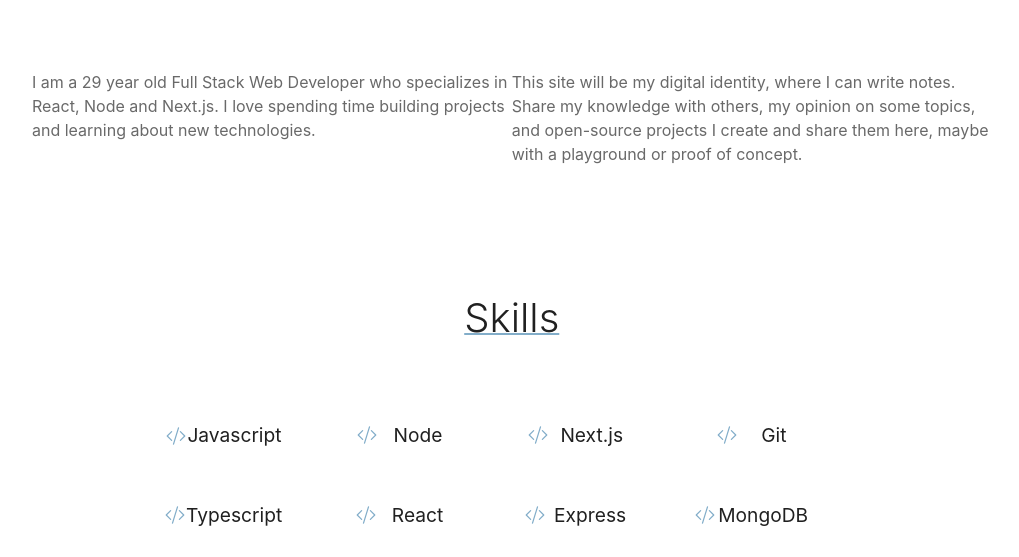
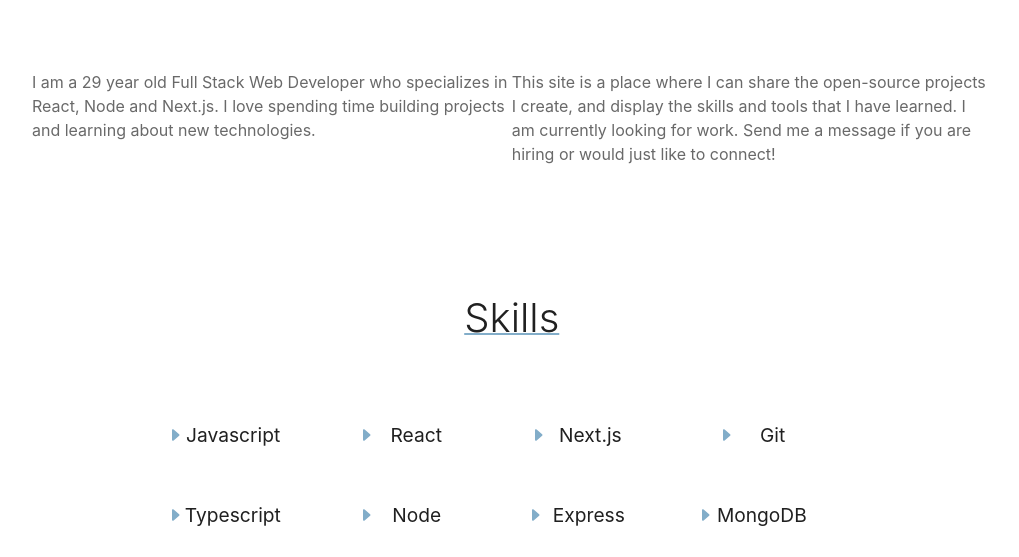
Before and after one commit to the-rabblerouser/portfolio, a Next.js app: page / in a window 1280 px wide. Shown: the part 395-952 px from the top of the page, without its empty margins (103-1122 px from the left). Built offline with nearby package versions, Linux system fonts and the light colour scheme.

Commit message:
skills icon updated. About me section updated

```diff
--- a/components/Icons.js
+++ b/components/Icons.js
@@ -1,12 +1,12 @@
 export const Check = () => (
 	<svg
 		xmlns="http://www.w3.org/2000/svg"
-		width="20"
-		height="20"
+		width="16"
+		height="16"
 		fill="var(--accent-color)"
-		className="bi bi-code-slash"
+		class="bi bi-caret-right-fill"
 		viewBox="0 0 16 16">
-		<path d="M10.478 1.647a.5.5 0 1 0-.956-.294l-4 13a.5.5 0 0 0 .956.294l4-13zM4.854 4.146a.5.5 0 0 1 0 .708L1.707 8l3.147 3.146a.5.5 0 0 1-.708.708l-3.5-3.5a.5.5 0 0 1 0-.708l3.5-3.5a.5.5 0 0 1 .708 0zm6.292 0a.5.5 0 0 0 0 .708L14.293 8l-3.147 3.146a.5.5 0 0 0 .708.708l3.5-3.5a.5.5 0 0 0 0-.708l-3.5-3.5a.5.5 0 0 0-.708 0z" />
+		<path d="m12.14 8.753-5.482 4.796c-.646.566-1.658.106-1.658-.753V3.204a1 1 0 0 1 1.659-.753l5.48 4.796a1 1 0 0 1 0 1.506z" />
 	</svg>
 );
 
--- a/pages/index.js
+++ b/pages/index.js
@@ -101,10 +101,10 @@ const Home = () => {
 					</div>
 					<div>
 						<p>
-							This site will be my digital identity, where I can write notes.
-							Share my knowledge with others, my opinion on some topics, and
-							open-source projects I create and share them here, maybe with a
-							playground or proof of concept.
+							This site is a place where I can share the open-source projects I
+							create, and display the skills and tools that I have learned. I am
+							currently looking for work. Send me a message if you are hiring or
+							would just like to connect!
 						</p>
 					</div>
 				</animated.div>
@@ -119,10 +119,7 @@ const Home = () => {
 						<animated.ul style={aboutAnimation} className={styles.skillsList}>
 							<div>
 								<li className={styles.item}>
-									<div>
-										<Check />
-									</div>
-									<div>Javascript</div>
+									<Check /> Javascript
 								</li>
 								<li className={styles.item}>
 									<Check /> Typescript
@@ -130,11 +127,10 @@ const Home = () => {
 							</div>
 							<div>
 								<li className={styles.item}>
+									<Check /> React
+								</li>
+								<li className={styles.item}>
 									<Check /> Node
-								</li>
-
-								<li className={styles.item}>
-									<Check /> React
 								</li>
 							</div>
 							<div>
```
